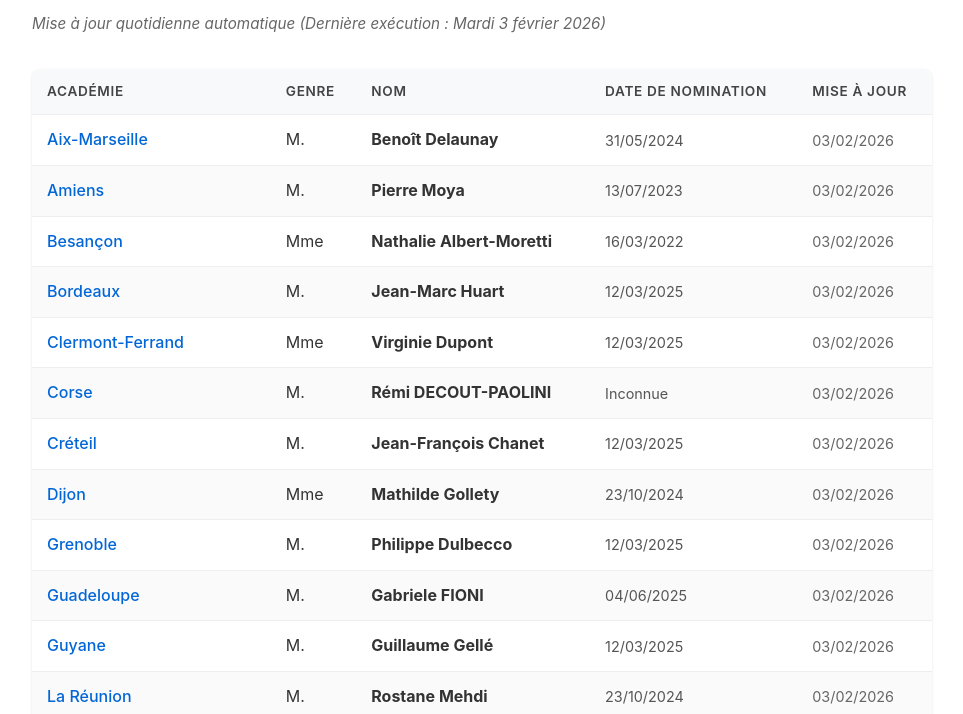
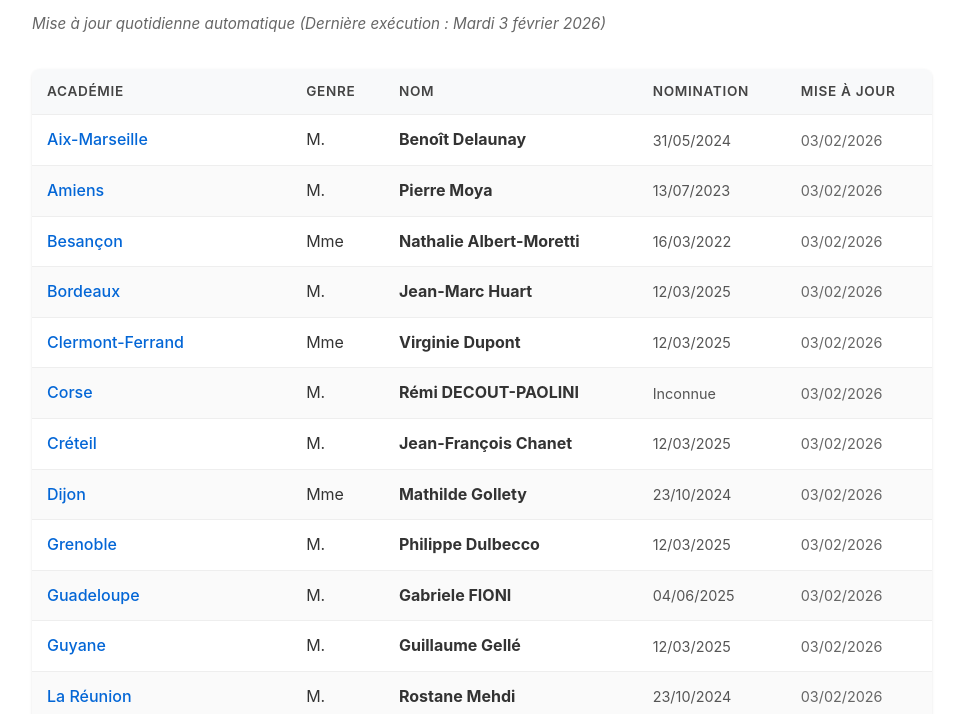
Before and after one commit to guilamu/liste-des-Recteurs-et-retrices-des-acad-mies-francaises-toujours-jour, a website: page index.html in a window 1280 px wide. Shown: the part 86-800 px from the top of the page, without its empty margins (158-1121 px from the left). Drawn offline with Linux system fonts and the light colour scheme.

Commit message:
Update index.html

```diff
--- a/index.html
+++ b/index.html
@@ -92,7 +92,7 @@
                 <th>Académie</th>
                 <th>Genre</th>
                 <th>Nom</th>
-                <th>Date de nomination</th>
+                <th>Nomination</th>
                 <th>Mise à jour</th>
             </tr>
         </thead>
```
